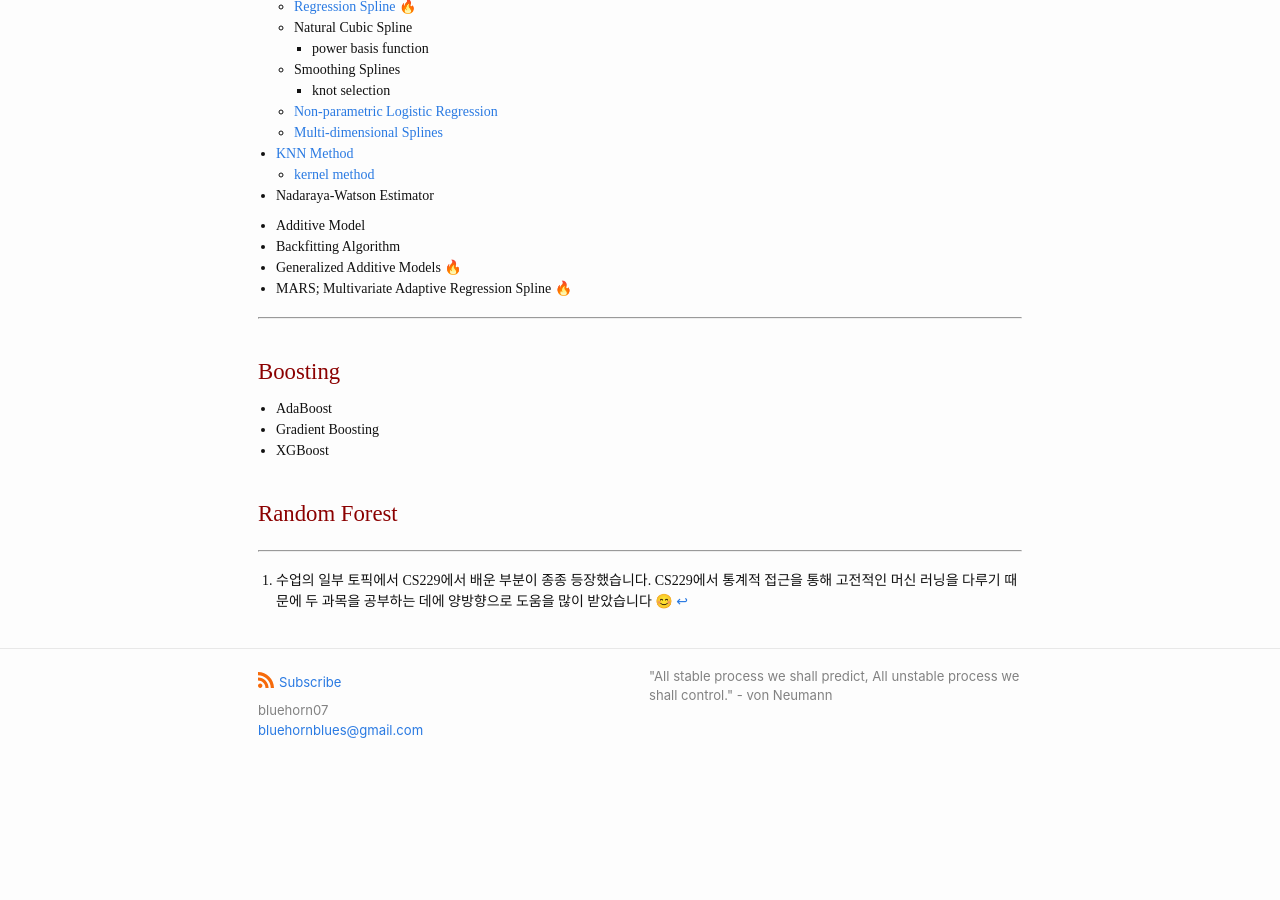
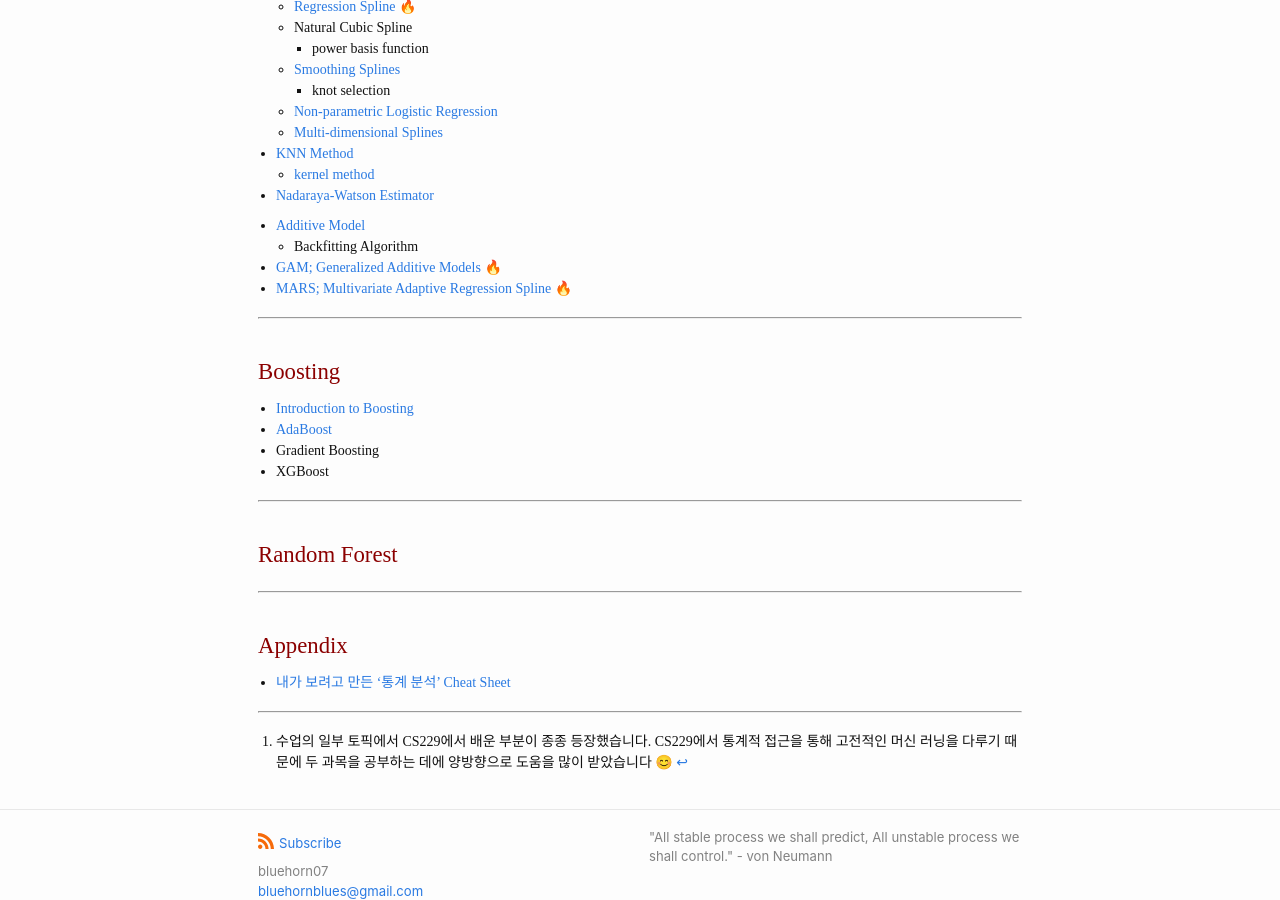
Before and after one commit to BlueHorn07/computer_science, a Jekyll site: the page built from _posts/statistical-data-mining/2021-02-24-statistical-data-mining.md, in a window 1280 px wide and 900 px high, scrolled down 1554 px. Built offline with Jekyll 4.4.1, drawn with Linux system fonts in a browser that asks for light colours; nearby versions of some CDN libraries; some web fonts are replaced; before the commit the page ends 2331 px from its top, so only the background shows below that; some of the changed text lies outside the part shown.

Commit message:
update post

```diff
--- a/_posts/statistical-data-mining/2021-02-24-statistical-data-mining.md
+++ b/_posts/statistical-data-mining/2021-02-24-statistical-data-mining.md
@@ -19,14 +19,14 @@ hidden: true
 
 [목차]
 
-1. Supplemnetary
-2. Introduction
-3. Linear Regression
+1. [Supplemnetary](#supplementary)
+2. [Introduction](#introduction)
+3. [Linear Regression](#linear-methods-for-regression)
 4. Linear Classification
-5. Non-parametric Method
+5. [Non-parametric Method](#non-parametric-method)
 6. Decision Tree
-7. Boosting 🔥
-8. Random Forest 🔥
+7. [Boosting](#boosting) 🔥
+8. [Random Forest](#random-forest) 🔥
 9. SVM; Support Vector Machine
 10. PCA; Principle Component Analysis 🔥
 11. Clustering
@@ -94,30 +94,39 @@ hidden: true
   - [Regression Spline]({{"/2021/04/18/regression-spline.html#regression-spine" | relative_url}}) 🔥
   - Natural Cubic Spline
     - power basis function
-  - Smoothing Splines
+  - [Smoothing Splines]({{"/2021/04/18/regression-spline.html#smoothing-splines" | relative_url}})
     - knot selection
   - [Non-parametric Logistic Regression]({{"/2021/04/19/splines-method-2.html#non-parameteric-logistic-regression" | relative_url}})
   - [Multi-dimensional Splines]({{"/2021/04/19/splines-method-2.html#multi-dimensional-splines" | relative_url}})
 
 - [KNN Method]({{"/2021/05/16/KNN-and-kernel-method.html" | relative_url}})
   - [kernel method]({{"/2021/05/16/KNN-and-kernel-method.html#kernel-method" | relative_url}})
-- Nadaraya-Watson Estimator
+- [Nadaraya-Watson Estimator]({{"/2021/05/16/KNN-and-kernel-method.html#nadaraya-watson-estimator" | relative_url}})
 
-- Additive Model
-- Backfitting Algorithm
-- Generalized Additive Models 🔥
-- MARS; Multivariate Adaptive Regression Spline 🔥
+- [Additive Model]({{"/2021/05/17/additive-model-and-gam.html#additive-model" | relative_url}})
+  - Backfitting Algorithm
+- [GAM; Generalized Additive Models]({{"/2021/05/17/additive-model-and-gam.html#gam-generalized-additive-model" | relative_url}}) 🔥
+- [MARS; Multivariate Adaptive Regression Spline]({{"/2021/05/22/MARS.html" | relative_url}}) 🔥
 
 
 <hr/>
 
 ### Boosting
 
-- AdaBoost
+- [Introduction to Boosting]({{"/2021/05/09/introduction-to-boosting.html" | relative_url}})
+- [AdaBoost]({{"/2021/05/10/AdaBoost.html" | relative_url}})
 - Gradient Boosting
 - XGBoost
 
+<hr/>
+
 ### Random Forest
+
+<hr/>
+
+### Appendix
+
+- [내가 보려고 만든 '통계 분석' Cheat Sheet]({{"/2021/05/17/statistical-analysis-cheat-sheet-for-me.html" | relative_url}})
 
 
 
```
Also changed, not shown: _posts/statistical-data-mining/2021-05-17-additive-model-and-gam.md (+2 -2 lines).
